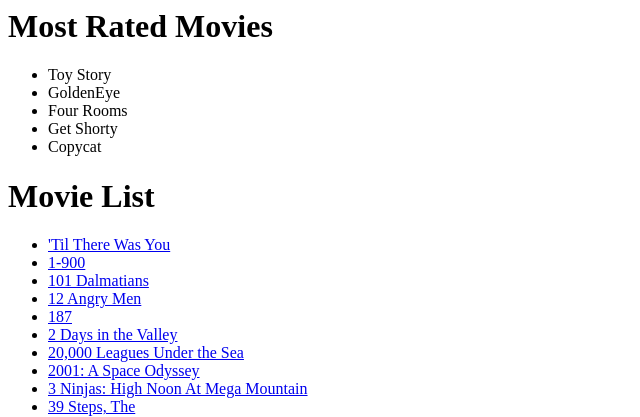
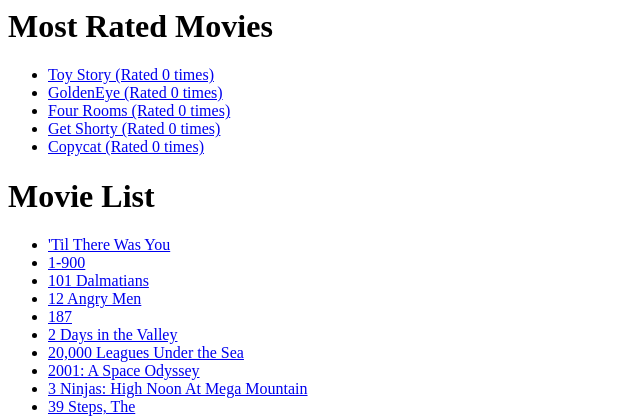
Before and after one commit to sarahcstringer/django-ratings, a Django app: page /movies/ in a window 1280 px wide. Shown: the top 417 px of the page, without its empty margins (0-640 px from the left). Run offline with Django 3.2, Linux system fonts and the light colour scheme; data comes from the database, SQL or seed files in the repository; data that the repository does not hold is empty.

Commit message:
added number of times rated

```diff
--- a/movies/templates/movies/movie_list.html
+++ b/movies/templates/movies/movie_list.html
@@ -2,7 +2,7 @@
 <h1>Most Rated Movies</h1>
 <ul>
     {% for movie in top_5 %}
-    <li>{{ movie.title }}</li>
+        <li><a href="{% url 'movies:movies.movie_detail' movie.id %}">{{ movie.title }} (Rated {{ movie.ratings }} times)</a></li>
     {% endfor %}
 </ul>
 
```
